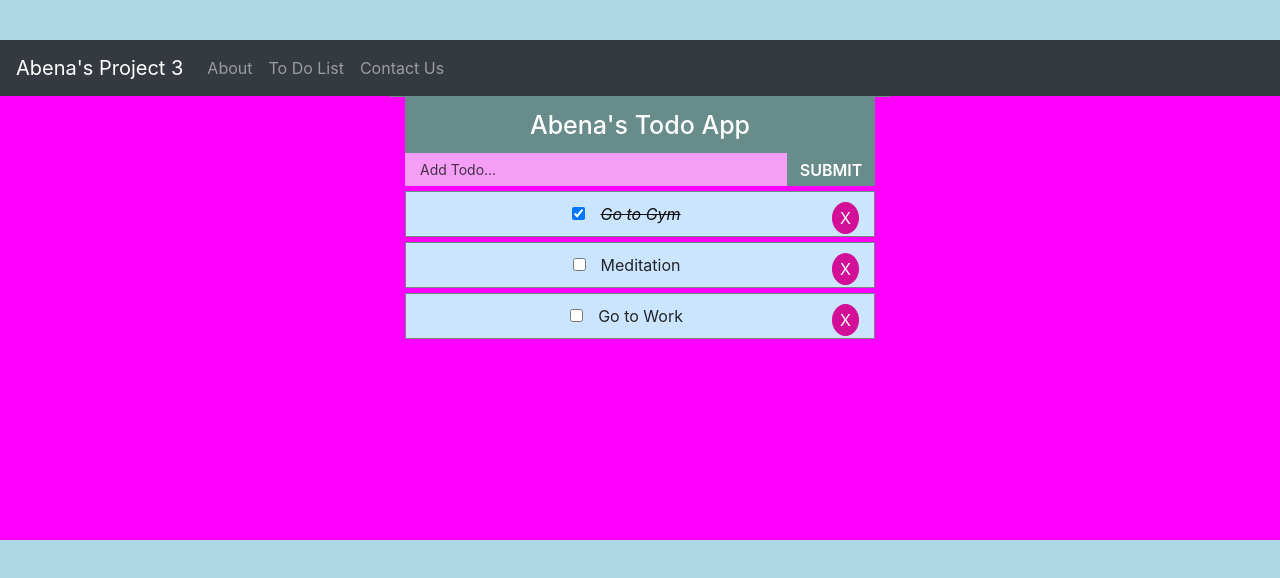
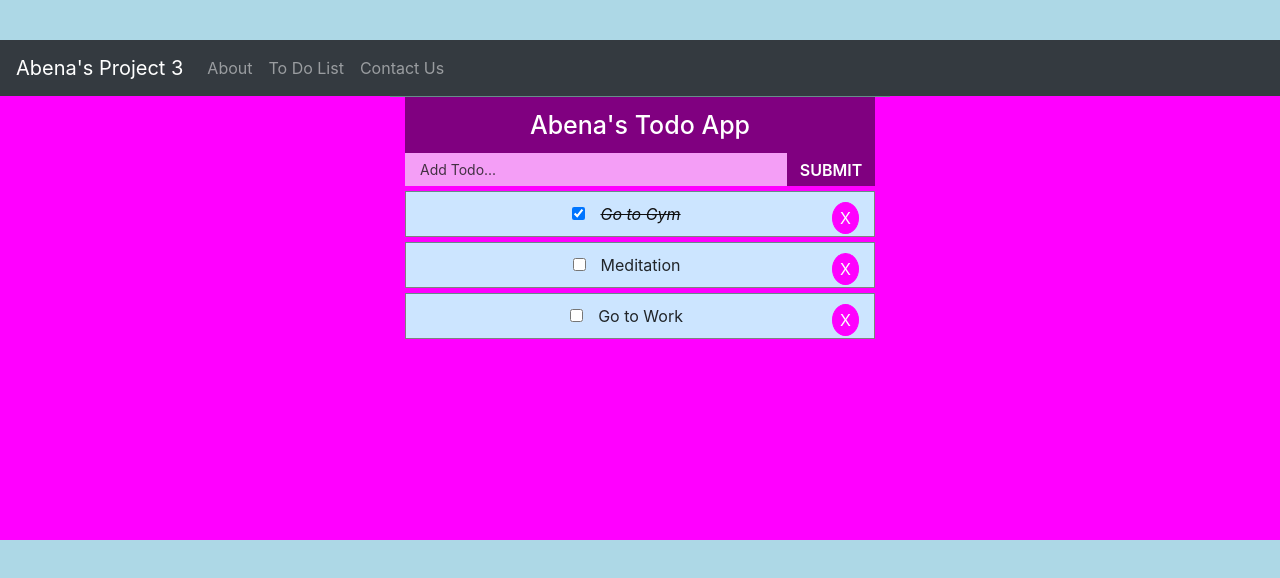
Before and after one commit to abena1apaw/Project03, a React (Create React App) app: page /#/TodoApp in a window 1280 px wide. Shown: the top 578 px of the page. Built offline with nearby package versions, Linux system fonts and the light colour scheme.

Commit message:
Changed styles.

```diff
--- a/src/App.css
+++ b/src/App.css
@@ -43,9 +43,9 @@ body {
 }
 
 .btn-style {
-    background: #d30f98;
+    background: magenta;
     color: #fff;
-    border: 1px solid #d30f98;
+    border: 1px solid magenta;
     padding: 3px 7px;
     border-radius: 50%;
     cursor: pointer;
@@ -78,7 +78,7 @@ body {
 .input-submit {
     flex: 2;
     border: none;
-    background: #678c89;
+    background: #800080;
     color: #fff;
     text-transform: uppercase;
     cursor: pointer;
--- a/src/component/layout/Header.js
+++ b/src/component/layout/Header.js
@@ -3,7 +3,7 @@ import React from "react";
 
 const Header = () => {
   const headerStyle = {
-    backgroundColor: "#678c89",
+    backgroundColor: "#800080",
     color: "#fff",
     padding: "10px 15px",
   };
```
